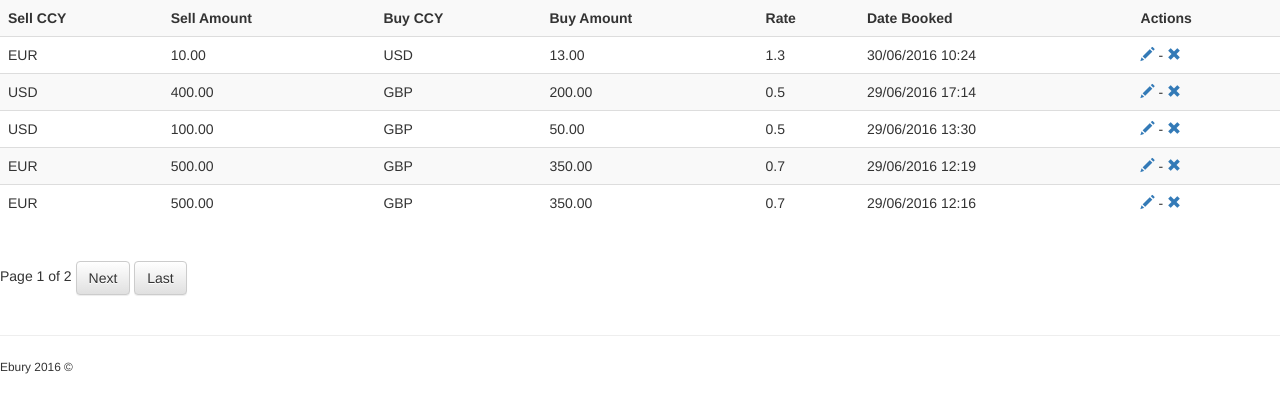
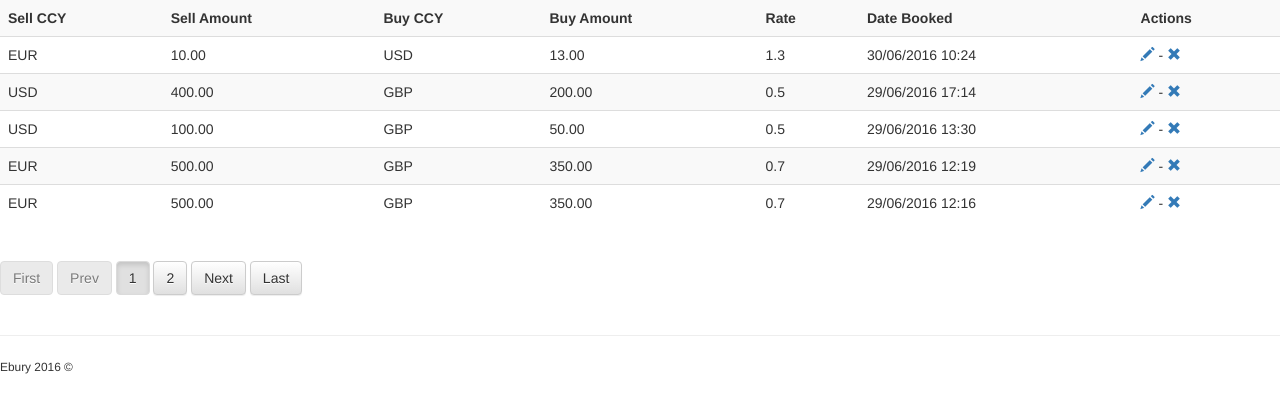
Before and after one commit to frisinacho/Ebury-test, a Django app: page / in a window 1280 px wide. Shown: the part 166-579 px from the top of the page. Run offline with Django 3.2, Linux system fonts and the light colour scheme; data comes from the database, SQL or seed files in the repository; parts of the project's set-up code (start-up, migrations or seed data) failed here and were passed over; some libraries are stand-ins or nearby versions.

Commit message:
Better style in pagination

```diff
--- a/trades/templates/trades/home.html
+++ b/trades/templates/trades/home.html
@@ -40,15 +40,24 @@
                 {% if trades_list.has_previous %}
                     <a class="btn btn-default" href="?page=1">First</a>
                     <a class="btn btn-default" href="?page={{ trades_list.previous_page_number }}">Prev</a>
+                {% else %}
+                    <a class="btn btn-default disabled" href="#">First</a>
+                    <a class="btn btn-default disabled" href="#">Prev</a>
                 {% endif %}
 
                 <span class="current">
-                    Page {{ trades_list.number }} of {{ trades_list.paginator.num_pages }}
+                    {% for page in trades_list.paginator.page_range %}
+                        <a class="btn btn-default {% if page == trades_list.number %} active {% endif %}" href="?page={{ page }}" >{{ page }}</a>
+                    {% endfor %}
+                    <!-- Page {{ trades_list.number }} of {{ trades_list.paginator.num_pages }} -->
                 </span>
 
                 {% if trades_list.has_next %}
                     <a class="btn btn-default" href="?page={{ trades_list.next_page_number }}">Next</a>
                     <a class="btn btn-default" href="?page={{ trades_list.paginator.num_pages }}">Last</a>
+                {% else %}
+                    <a class="btn btn-default disabled" href="#">Next</a>
+                    <a class="btn btn-default disabled" href="#">Last</a>
                 {% endif %}
             </span>
         </div>
```
